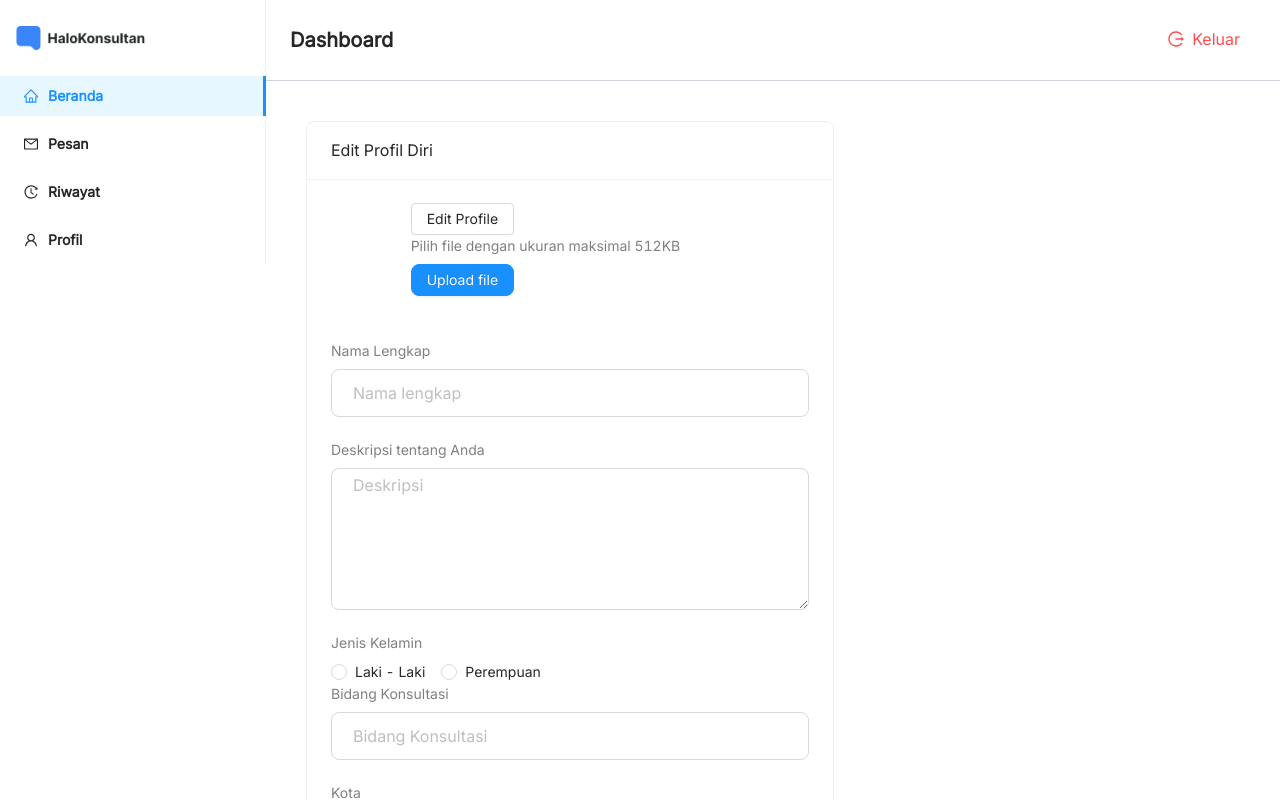
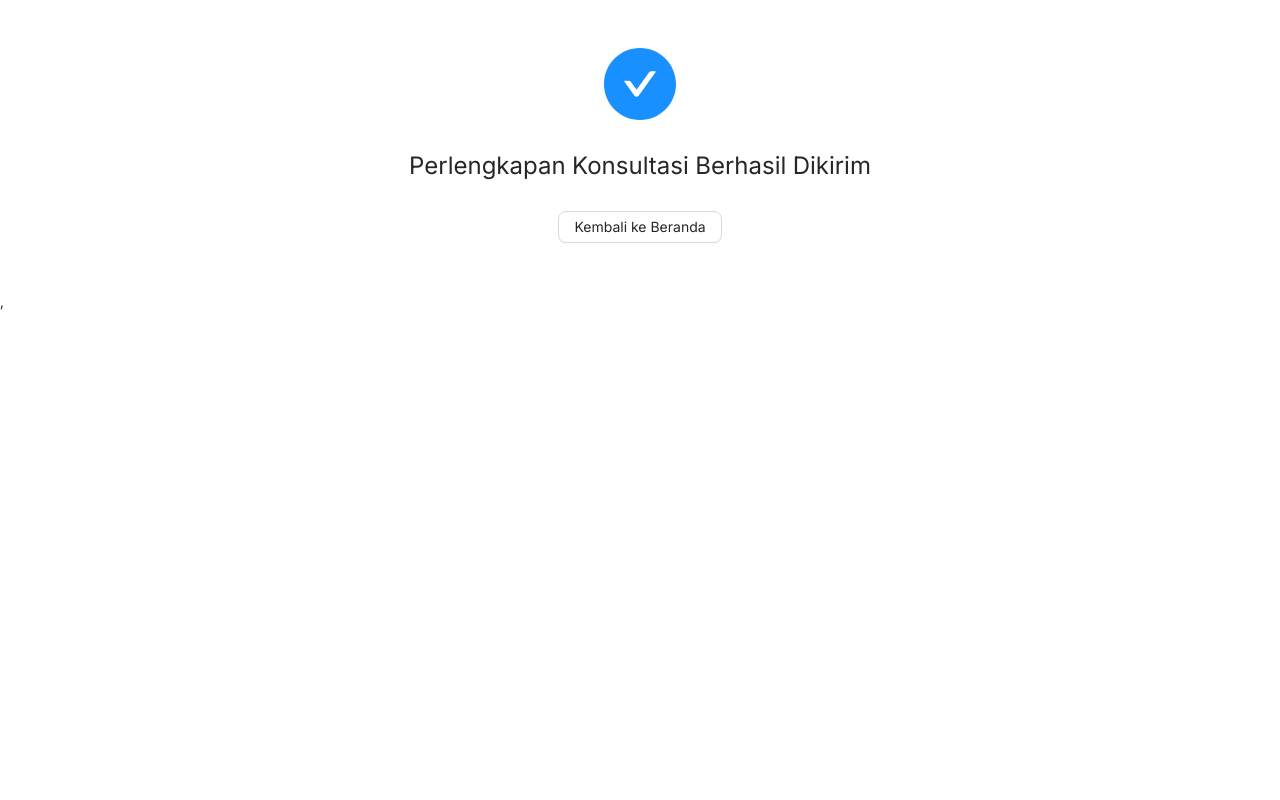
Before and after one commit to HaloKonsultan/halo-konsultan-frontend, a React (Create React App) app: page /edit-biodata in a window 1280 px wide. Shown: the top 800 px of the page. Built offline with nearby package versions, Linux system fonts and the light colour scheme.

Commit message:
update layout & api profile

```diff
--- a/src/App.js
+++ b/src/App.js
@@ -1,10 +1,12 @@
 import './App.css';
+import CompleteSuccess from './components/pages/Dashboard/CompleteSuccess';
 import Routes from "./components/routes/Routes";
 
 function App() {
   return (
     <div>
-      <Routes/>
+      {/* <Routes/> */}
+      <CompleteSuccess/>
     </div>
   );
 }
--- /dev/null
+++ b/src/components/pages/Dashboard/CompleteSuccess.js
@@ -0,0 +1,20 @@
+import React from "react";
+import { Result, Button } from 'antd';
+import {CheckCircleFilled } from "@ant-design/icons";
+
+
+const CompleteSuccess= () => {
+    return (
+        <>
+        <Result
+         icon={<CheckCircleFilled />}
+         title="Perlengkapan Konsultasi Berhasil Dikirim"
+             extra={[
+        <Button style={{borderRadius:8}}>Kembali ke Beranda </Button >
+    ]}
+  />,
+        </>
+    )
+}
+
+export default  CompleteSuccess
--- a/src/components/pages/Profile/Biodata.js
+++ b/src/components/pages/Profile/EditBiodata.js
@@ -9,10 +9,23 @@ import { DatePicker, Space } from 'antd';
 import "../../../assets/css/profile.css"
 import Nav from "../../layout/Header";
 import { Typography } from 'antd';
+import { ConsultantProfileContext } from "../../context/ConsultantProfileContext";
 
 const { Title, Text } = Typography;
 
-const Biodata = () => {
+const EditBiodata = () => {
+
+    let { Id } = useParams()
+    console.log(Id)
+
+    const { input, setInput, currentId, setCurrentId, functions } = useContext(ConsultantProfileContext)
+    const { fetchDataById } = functions
+
+    useEffect(() => {
+        if( Id !== undefined ){
+            fetchDataById(Id)
+        }
+    },[])
 
     const [isExperienceVisible, setIsExperienceVisible] = useState(false);
     const [isSkillVisible, setIsSkillVisible] = useState(false);
@@ -194,4 +207,4 @@ const Biodata = () => {
     )
 }
 
-export default Biodata
+export default EditBiodata
--- a/src/components/routes/Routes.js
+++ b/src/components/routes/Routes.js
@@ -21,11 +21,11 @@ import Order from "../pages/Dashboard/pages/Order";
 import WaitingPayment from "../pages/Dashboard/pages/WaitingPayment";
 import ConsultationRequest from "../pages/Dashboard/pages/ConsultationRequest";
 import IncomingConsultationDetail from "../pages/Dashboard/pages/IncomingConsultationDetail";
-import Biodata from "../pages/Profile/Biodata";
 import EditProfile from "../pages/Profile/EditProfile";
 import ProfileAndBiodata from "../pages/Profile/ProfileAndBiodata";
 import {ConsultationDetailProvider} from "../context/ConsultationDetailContext";
 import ActiveConsultationDetail from "../pages/Dashboard/pages/ActiveConsultationDetail";
+import EditBiodata from "../pages/Profile/EditBiodata";
 
 const Routes = () => {
     const LoginRoute = ({ ...props }) => {
@@ -94,7 +94,7 @@ const Routes = () => {
                                         <LayoutComponent content ={<ProfileAndBiodata/>}/>
                                     </LoginRoute>
                                     <LoginRoute path="/edit-biodata" exact>
-                                        <LayoutComponent content ={<Biodata/>}/>
+                                        <LayoutComponent content ={<EditBiodata/>}/>
                                     </LoginRoute>
                                     <LoginRoute path="/edit-profil" exact>
                                         <LayoutComponent content ={<EditProfile/>}/>
```
